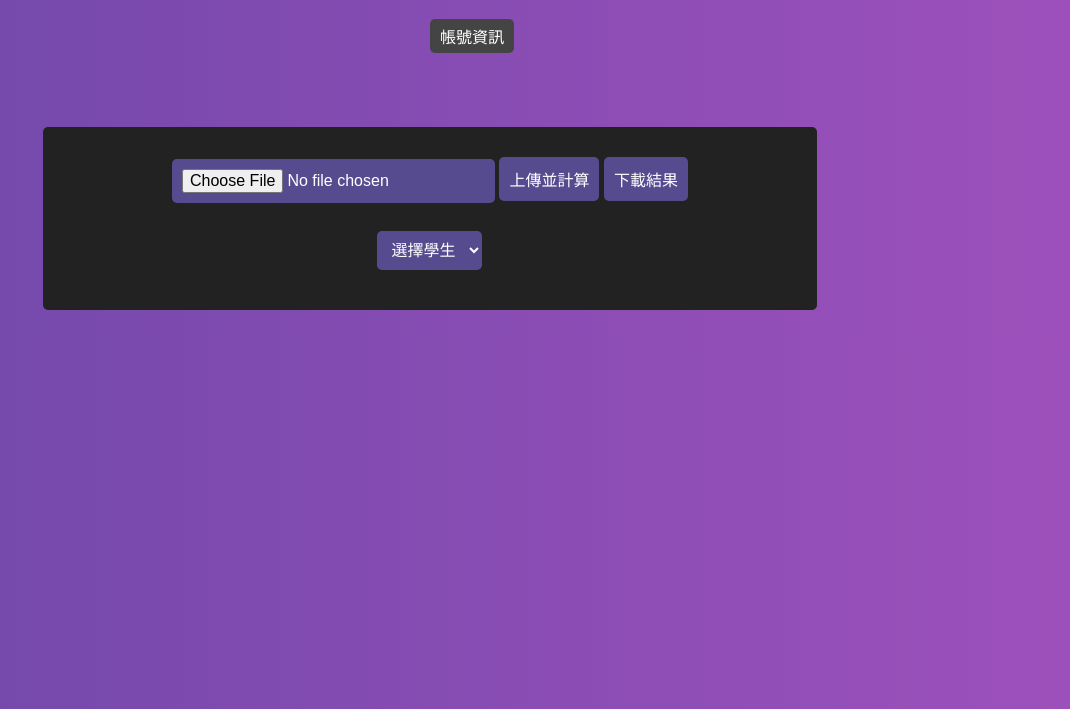
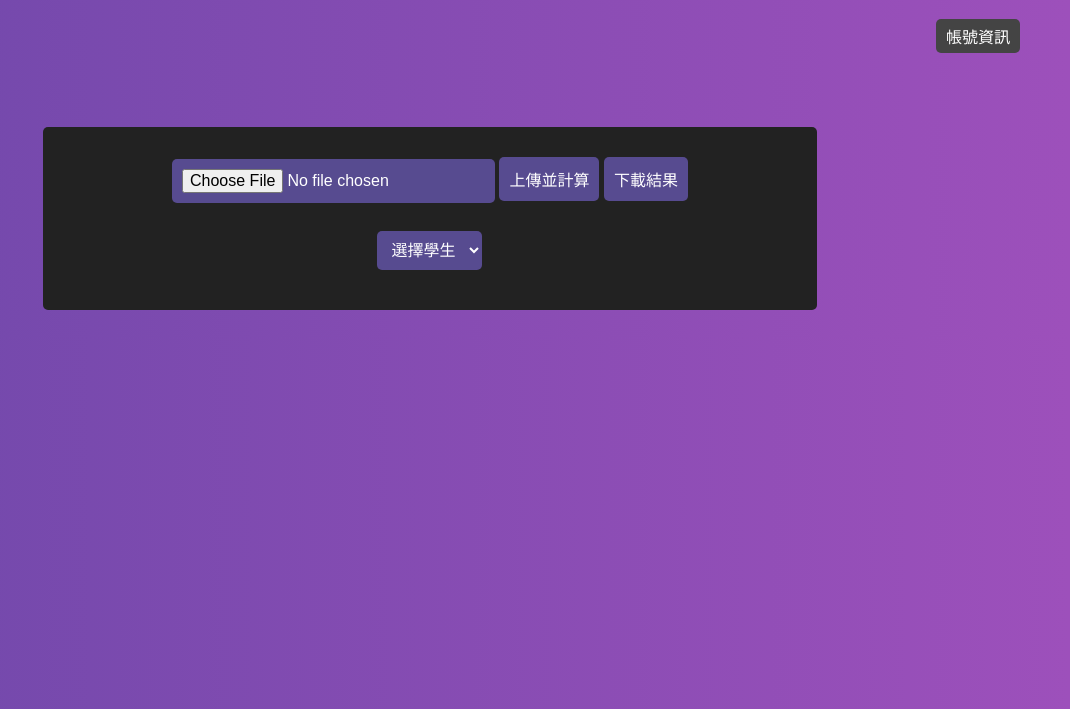
Before and after one commit to i-like-dev/grade-counter, a plain HTML site: page tw1login.html in a window 1280 px wide. Shown: the part 91-800 px from the top of the page, without its empty margins (210-1280 px from the left). Drawn offline with nearby package versions, Linux system fonts and the light colour scheme.

Commit message:
Update tw1login.html

```diff
--- a/tw1login.html
+++ b/tw1login.html
@@ -85,6 +85,7 @@
 }
         .acc{
             position: absolute;
+            right:50px;
             background-color: #444;
             color: white;
             padding: 5px 10px;
```
